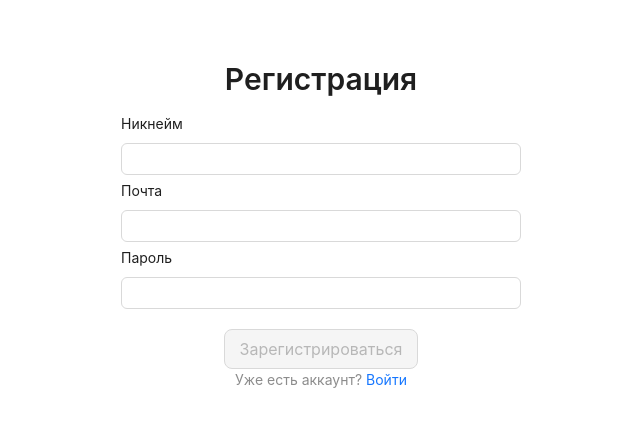
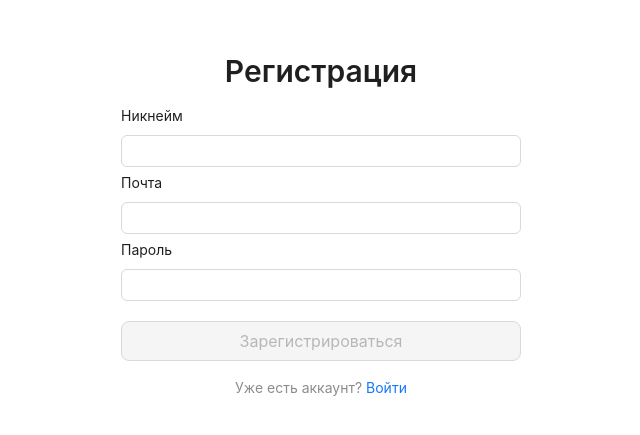
Before and after one commit to Sh1nbatsu/cuddly-invention, a React (Vite) app in the folder packages/client/: page /sign-up in a window 1280 px wide. Shown: the part 175-610 px from the top of the page, without its empty margins (319-959 px from the left). Built offline with nearby package versions, Linux system fonts and the light colour scheme.

Commit message:
fix: bug with import styles

```diff
--- a/packages/client/src/components/FormInput/styled.ts
+++ b/packages/client/src/components/FormInput/styled.ts
@@ -1,26 +1,7 @@
-import { Form, Space, Typography } from 'antd'
-import { Link } from 'react-router-dom'
+import { Form } from 'antd'
 import styled from 'styled-components'
 
 export const StyledFormItem = styled(Form.Item)`
   margin-bottom: 5px;
   width: 100%;
 `
-
-export const AuthFooterText = styled(Typography.Text)`
-  font-size: 14px;
-  color: rgba(0, 0, 0, 0.45);
-`
-
-export const AuthLink = styled(Link)`
-  color: #1890ff;
-  &:hover {
-    color: #40a9ff;
-  }
-`
-
-export const AuthSpace = styled(Space)`
-  width: '100%';
-  justify-content: 'center';
-  margin-top: '16px';
-`
--- a/packages/client/src/pages/auth/Registration.tsx
+++ b/packages/client/src/pages/auth/Registration.tsx
@@ -1,14 +1,17 @@
 import { FormInput } from '@/components/FormInput/FormInput'
-import {
-  AuthFooterText,
-  AuthLink,
-  AuthSpace,
-} from '@/components/FormInput/styled'
+
 import Wrapper from '@/components/Wrapper'
 import { zodResolver } from '@hookform/resolvers/zod'
 import { useForm } from 'react-hook-form'
 import { RegisterFormData, RegisterSchema } from './schemas'
-import { AuthForm, AuthSubmitButton, AuthTitle } from './styled'
+import {
+  AuthFooterText,
+  AuthForm,
+  AuthLink,
+  AuthSpace,
+  AuthSubmitButton,
+  AuthTitle,
+} from './styled'
 
 const DEFAULT_VALUES = {
   nickname: '',
@@ -54,7 +57,7 @@ export const Registration = () => {
           label="Пароль"
           inputProps={{
             type: 'password',
-            autoComplete: 'new-password', // Или 'off' если нужно полное отключение
+            autoComplete: 'new-password',
           }}
         />
         <AuthSubmitButton
--- a/packages/client/src/pages/auth/styled.ts
+++ b/packages/client/src/pages/auth/styled.ts
@@ -1,4 +1,5 @@
-import { Button, Form, Typography } from 'antd'
+import { Button, Form, Space, Typography } from 'antd'
+import { Link } from 'react-router-dom'
 import styled from 'styled-components'
 
 export const AuthForm = styled(Form)`
@@ -20,4 +21,23 @@ export const AuthTitle = styled(Typography.Title)`
 
 export const AuthSubmitButton = styled(Button)`
   margin-top: 15px;
+  width: 100%;
 `
+
+export const AuthFooterText = styled(Typography.Text)`
+  font-size: 14px;
+  color: rgba(0, 0, 0, 0.45);
+`
+
+export const AuthLink = styled(Link)`
+  color: #1890ff;
+  &:hover {
+    color: #40a9ff;
+  }
+`
+
+export const AuthSpace = styled(Space)`
+  width: 100%;
+  justify-content: center;
+  margin-top: 16px;
+`
```
